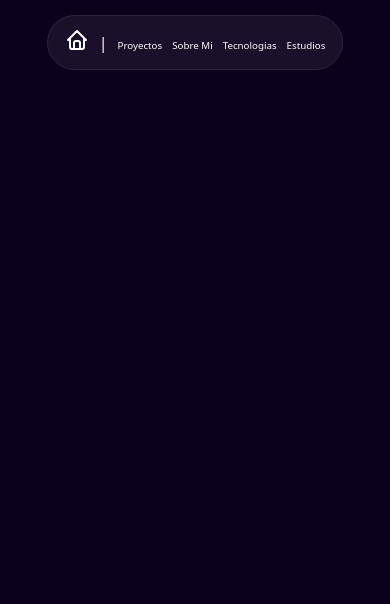
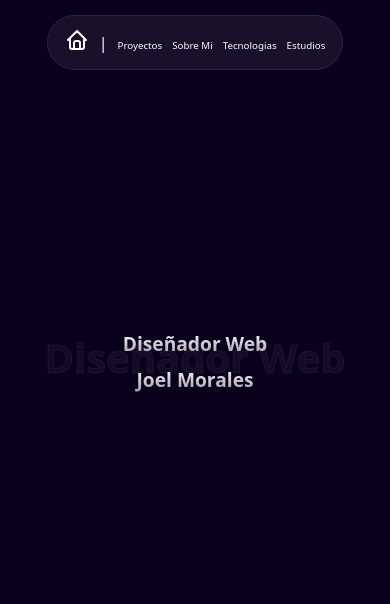
Before and after one commit to JoelEMorales/Portafolio, a website: page index.html in a window 390 px wide. Drawn offline with Linux system fonts and the light colour scheme.

Commit message:
MAIN TITLE - responsive : DONE

```diff
--- a/index.html
+++ b/index.html
@@ -48,7 +48,7 @@
 
   <section>
 
-    <!-- <article class="title__container">
+    <article class="title__container">
       <div class="title__background">
         <h1>
           Diseñador Web
@@ -62,7 +62,7 @@
           Joel Morales
         </h6>
       </div>
-    </article> -->
+    </article>
 
     <!-- <article class="conteiner" id="home" style="padding: 200px 0 200px 0px;">
 
--- a/static/css/styles.css
+++ b/static/css/styles.css
@@ -160,7 +160,6 @@ h2 {
     margin-bottom: 50px;
 
     z-index: 1000;
-
 }
 
 .nav-container {
@@ -199,6 +198,7 @@ h2 {
     backdrop-filter: blur(10px);
     -webkit-backdrop-filter: blur(10px);
 }
+
 /* Media Queries para Responsividad */
 @media (max-width: 768px) {
     .nav-container {
@@ -207,11 +207,13 @@ h2 {
     }
 
     .nav-container a {
-        font-size: 0.875em; /* Tamaño de fuente reducido */
+        font-size: 0.875em;
+        /* Tamaño de fuente reducido */
     }
 
     .nav-container a:hover {
-        font-size: 1em; /* Tamaño de fuente reducido */
+        font-size: 1em;
+        /* Tamaño de fuente reducido */
     }
 }
 
@@ -232,22 +234,42 @@ h2 {
         z-index: 1000;
 
     }
+
     .nav-container {
         margin: auto;
         width: auto;
     }
 
     .nav-container a {
-        font-size: 0.61em; /* Tamaño de fuente aún más reducido */
+        font-size: 0.61em;
+        /* Tamaño de fuente aún más reducido */
     }
 
     .nav-container a:hover {
-        font-size: 0.875em; /* Tamaño de fuente reducido */
+        font-size: 0.875em;
+        /* Tamaño de fuente reducido */
     }
 
 
 
     /* MAIN TITLE */
+    .title__background h1 {
+        -webkit-text-stroke: 1px #fafafa10;
+        color: rgba(255, 255, 255, 0.042);
+        font-size: 44px;
+    }
+
+    .main__title h1,
+    h6 {
+        font-size: 44px;
+        margin-bottom: 40px;
+        background: linear-gradient(180deg, #FFFFFF 0%, rgba(255, 255, 255, 0.6) 100%);
+        ;
+        -webkit-text-fill-color: transparent;
+        background-clip: text;
+    }
+
+
 }
 
 
@@ -262,6 +284,7 @@ h2 {
 .title__container {
     position: relative;
     width: 100%;
+
     text-align: center;
     padding: 200px 0;
     margin-bottom: 100px;
@@ -277,17 +300,20 @@ h2 {
 .title__background h1 {
     -webkit-text-stroke: 1px #fafafa10;
     color: rgba(255, 255, 255, 0.042);
-    font-size: 150px;
+    font-size: clamp(2.5rem, 7vw, 9rem);
 }
 
 .main__title h1,
 h6 {
-    font-size: 50px;
-    margin-bottom: 40px;
-    background: linear-gradient(180deg, #FFFFFF 0%, rgba(255, 255, 255, 0.6) 100%);;
+    font-size: clamp(1.2rem, 2.7vw, 9rem);
+    margin-bottom: 2.2vw;
+    background: linear-gradient(180deg, #FFFFFF 0%, rgba(255, 255, 255, 0.6) 100%);
+    ;
     -webkit-text-fill-color: transparent;
     background-clip: text;
 }
+
+
 
 
 
@@ -342,7 +368,7 @@ h6 {
     border-radius: 12px;
     background: rgb(26, 18, 34);
     background: radial-gradient(circle, rgb(48, 29, 65) 0%, rgb(16, 8, 36) 50%, rgb(1, 0, 27) 90%);
-/*
+    /*
     background: radial-gradient(50% 70.31% at 50% 0%, rgba(126, 61, 255, 0.04) 0%, rgba(126, 61, 255, 0) 100%), rgba(11, 1, 29, 0.01); */
     backdrop-filter: blur(8.5px);
     padding: 32px 2em;
@@ -524,7 +550,7 @@ h6 {
     padding: 15px;
 }
 
-.proyect__card__4 img{
+.proyect__card__4 img {
     opacity: 0.9;
 }
 
```
